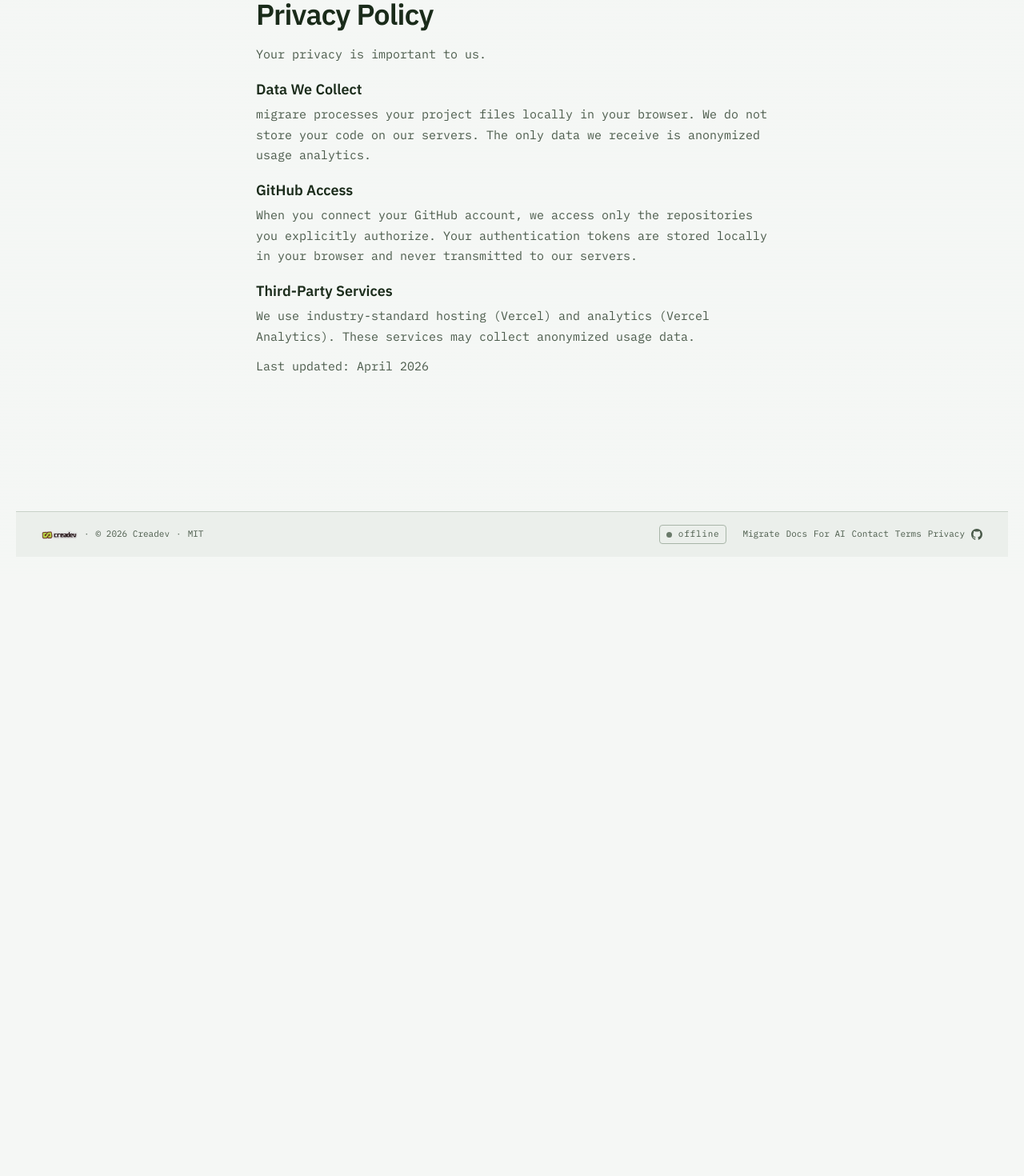
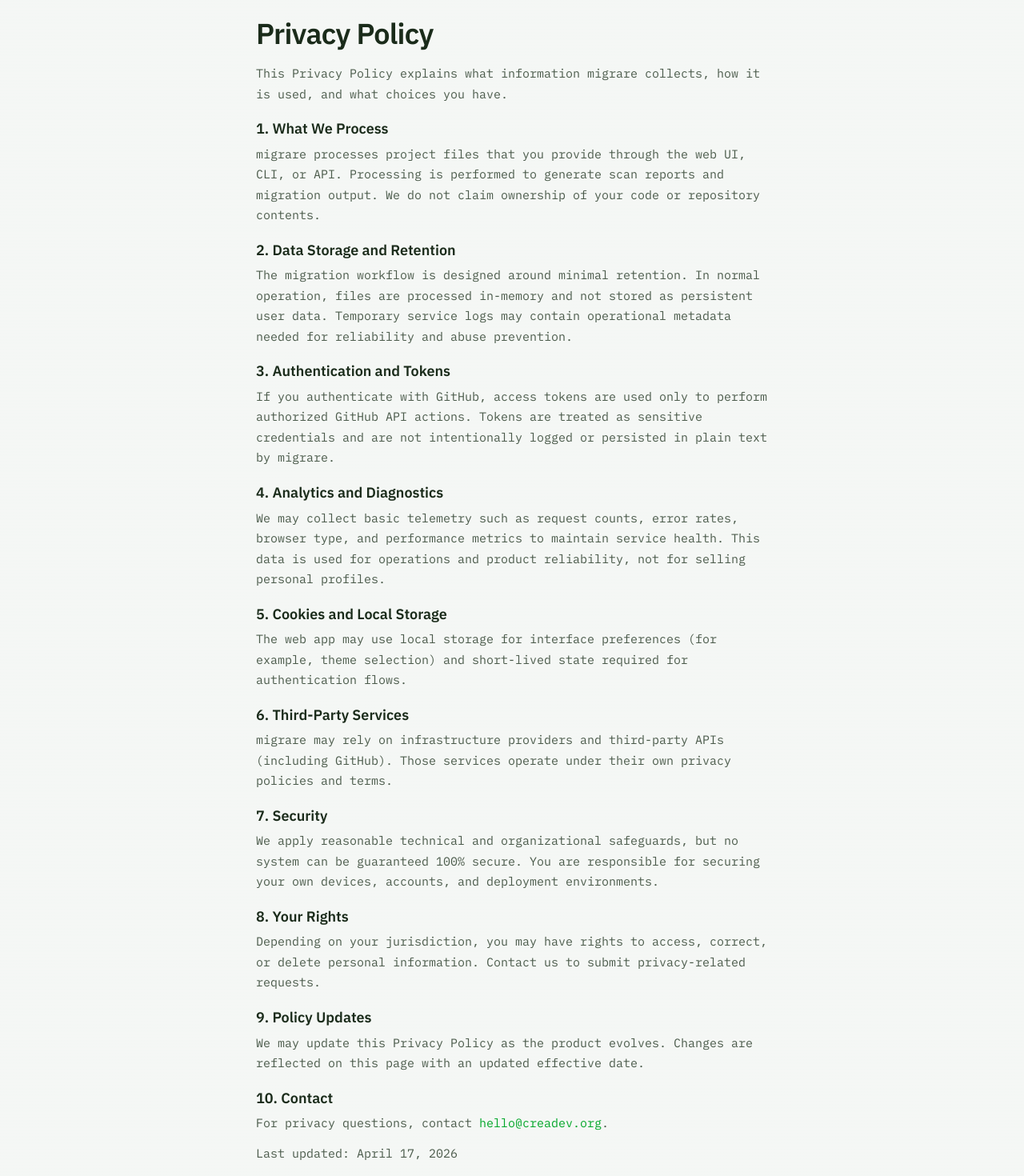
Before and after one commit to dhaupin/migrare, a React (Vite) app in the folder web/: page /privacy in a window 1280 px wide. Shown: the part 80-1550 px from the top of the page at 80% size. Before the commit the page ends 800 px from the top, so only its background shows below. Built offline with nearby package versions, Linux system fonts and the light colour scheme; no server answers.

Commit message:
Fix legal page spacing and obfuscate support email

```diff
--- /dev/null
+++ b/web/src/components/EmailLinkIsland.jsx
@@ -0,0 +1,16 @@
+import { useEffect, useState } from "react";
+
+const USER_PARTS = ["he", "llo"];
+const DOMAIN_PARTS = ["crea", "dev.org"];
+
+export default function EmailLinkIsland() {
+  const [email, setEmail] = useState("");
+
+  useEffect(() => {
+    setEmail(`${USER_PARTS.join("")}@${DOMAIN_PARTS.join("")}`);
+  }, []);
+
+  if (!email) return null;
+
+  return <a href={`mailto:${email}`}>{email}</a>;
+}
--- a/web/src/components/Footer.jsx
+++ b/web/src/components/Footer.jsx
@@ -31,7 +31,7 @@
       <div className="footer-col footer-col-left">
         <img src={LOGO} alt="migrare" className="footer-logo-img" />
         <span className="footer-sep">·</span>
-        <span className="t-dim t-xs">© {year} Creadev</span>
+        <span className="t-dim t-xs">© {year} Migrare</span>
         <span className="footer-sep">·</span>
         <a
           href="https://github.com/dhaupin/migrare/blob/main/LICENSE"
@@ -53,11 +53,17 @@
         )}
 
         <Link to="/app" className="footer-link">Migrate</Link>
+        <span className="footer-sep footer-sep-nav">·</span>
         <Link to="/docs" className="footer-link">Docs</Link>
+        <span className="footer-sep footer-sep-nav">·</span>
         <Link to="/for-ai" className="footer-link">For AI</Link>
+        <span className="footer-sep footer-sep-nav">·</span>
         <Link to="/contact" className="footer-link">Contact</Link>
+        <span className="footer-sep footer-sep-nav">·</span>
         <Link to="/terms" className="footer-link">Terms</Link>
+        <span className="footer-sep footer-sep-nav">·</span>
         <Link to="/privacy" className="footer-link">Privacy</Link>
+        <span className="footer-sep footer-sep-nav">·</span>
         <a
           href="https://github.com/dhaupin/migrare"
           target="_blank"
--- a/web/src/components/GithubIcon.jsx
+++ b/web/src/components/GithubIcon.jsx
@@ -1,8 +1,9 @@
 import { Menu, X, Sun, Moon } from "lucide-react";
 
-export default function GithubIcon() {
+export default function GithubIcon({ className = "" }) {
+  const classes = className ? `icon ${className}` : "icon";
   return (
-    <svg viewBox="0 0 24 24" className="icon" aria-hidden="true">
+    <svg viewBox="0 0 24 24" className={classes} aria-hidden="true">
       <path fill="currentColor" d="M12 0C5.374 0 0 5.373 0 12c0 5.302 3.438 9.8 8.207 11.387.599.111.793-.261.793-.577v-2.234c-3.338.726-4.033-1.416-4.033-1.416-.546-1.387-1.333-1.756-1.333-1.756-1.089-.745.083-.729.083-.729 1.205.084 1.839 1.237 1.839 1.237 1.07 1.834 2.807 1.304 3.492.997.107-.775.418-1.305.762-1.604-2.665-.305-5.467-1.334-5.467-5.931 0-1.311.469-2.381 1.236-3.221-.124-.303-.535-1.524.117-3.176 0 0 1.008-.322 3.301 1.23A11.509 11.509 0 0 1 12 5.803c1.02.005 2.047.138 3.006.404 2.291-1.552 3.297-1.23 3.297-1.23.653 1.653.242 2.874.118 3.176.77.84 1.235 1.911 1.235 3.221 0 4.609-2.807 5.624-5.479 5.921.43.372.823 1.102.823 2.222v3.293c0 .319.192.694.801.576C20.566 21.797 24 17.3 24 12c0-6.627-5.373-12-12-12z"/>
     </svg>
   );
--- a/web/src/components/Nav.jsx
+++ b/web/src/components/Nav.jsx
@@ -74,6 +74,14 @@
       </div>
 
       <div className={`nav-menu ${menuOpen ? "open" : ""}`}>
+        {serverOk !== null && (
+          <div className="nav-menu-status">
+            <span className="badge badge-status-mobile">
+              <span className={`status-dot ${serverOk ? "dot-online" : "dot-offline"}`} />
+              <span className="t-dim t-xs">{serverOk ? "api online" : "api offline"}</span>
+            </span>
+          </div>
+        )}
         {navItems.map((item) => (
           <Link key={item.href} to={item.href} className="nav-menu-item">
             {item.label}
--- a/web/src/design.css
+++ b/web/src/design.css
@@ -489,7 +489,7 @@
 /* Mobile dropdown menu */
 .nav-menu {
   position: fixed;
-  top: 48px;
+  top: var(--topbar-h);
   left: 0;
   right: 0;
   background: var(--bg-1);
@@ -527,6 +527,16 @@
   background: var(--bg-2);
   text-decoration: none;
   color: var(--text);
+}
+
+.nav-menu-status {
+  padding: var(--s2) var(--s4) var(--s1);
+}
+
+.badge-status-mobile {
+  display: inline-flex;
+  align-items: center;
+  gap: var(--s2);
 }
 
 /* Mobile-first nav: menu button visible, link row hidden */
@@ -1180,7 +1190,7 @@
 .cta-strip-actions  { display: flex; gap: var(--s3); flex-wrap: wrap; justify-content: center; }
 
 /* page layout */
-.page { flex: 1; display: flex; flex-direction: column; padding: var(--s6) var(--s5); }
+.content-page { flex: 1; display: flex; flex-direction: column; padding: var(--s8) var(--s4); }
 .page-container { max-width: 640px; margin: 0 auto; width: 100%; }
 .page-title { font-family: var(--sans); font-size: var(--t-3xl); font-weight: 700; color: var(--text); letter-spacing: -0.02em; margin-bottom: var(--s4); }
 .page-heading { font-family: var(--sans); font-size: var(--t-lg); font-weight: 600; color: var(--text); margin: var(--s5) 0 var(--s2); }
@@ -1285,7 +1295,7 @@
 @media (min-width: 480px) {
   .feature-grid { grid-template-columns: 1fr 1fr; }
   .nav { padding: 0 var(--s6); }
-  .nav-links { display: flex; }
+  .content-page { padding: var(--s10) var(--s6); }
   .hero { padding: var(--s16) var(--s6) var(--s12); }
   .section { padding: var(--s10) var(--s6); }
   .footer { padding: var(--s4) var(--s6); }
@@ -1301,6 +1311,7 @@
   .nav-links { display: flex; }
   .nav-hamburger { display: none; }
   .nav-menu { display: none; }
+  .content-page { padding: var(--s12) var(--s8); }
 
   .app-body {
     flex-direction: row;
@@ -1335,6 +1346,11 @@
   .feature-grid { grid-template-columns: repeat(auto-fit, minmax(200px, 1fr)); }
   .hero { padding: var(--s20) var(--s8) var(--s16); }
   .section { padding: var(--s12) var(--s8); }
+}
+
+.nav-menu-item .icon {
+  width: 16px;
+  height: 16px;
 }
 
 /* lg: 1024px — desktop */
--- a/web/src/pages/Contact.jsx
+++ b/web/src/pages/Contact.jsx
@@ -1,30 +1,25 @@
-import { useState, useEffect } from "react";
 import Nav from "../components/Nav";
 import Footer from "../components/Footer";
+import EmailLinkIsland from "../components/EmailLinkIsland";
 
 export default function Contact() {
-  const [email, setEmail] = useState("");
-
-  useEffect(() => {
-    // Obfuscated email - loaded via JS to avoid scraping
-    setEmail("hello@creadev.org");
-  }, []);
-
   return (
     <div className="page">
       <Nav />
+      <main className="content-page">
         <div className="page-container">
           <h1 className="page-title">Contact</h1>
           <p className="page-text">
             Have questions about migrare? We'd love to hear from you.
           </p>
           <p className="page-text">
-          {email && <a href={`mailto:${email}`}>{email}</a>}
+            <EmailLinkIsland />
           </p>
           <p className="page-text t-dim">
             We typically respond within 24-48 hours.
           </p>
         </div>
+      </main>
       <Footer />
     </div>
   );
--- a/web/src/pages/Privacy.jsx
+++ b/web/src/pages/Privacy.jsx
@@ -1,31 +1,86 @@
 import Nav from "../components/Nav";
 import Footer from "../components/Footer";
+import EmailLinkIsland from "../components/EmailLinkIsland";
 
 export default function Privacy() {
   return (
     <div className="page">
       <Nav />
+      <main className="content-page">
         <div className="page-container">
           <h1 className="page-title">Privacy Policy</h1>
           <p className="page-text">
-          Your privacy is important to us.
+            This Privacy Policy explains what information migrare collects, how it is used, and
+            what choices you have.
           </p>
-        <h2 className="page-heading">Data We Collect</h2>
+
+          <h2 className="page-heading">1. What We Process</h2>
           <p className="page-text">
-          migrare processes your project files locally in your browser. We do not store your code on our servers. The only data we receive is anonymized usage analytics.
+            migrare processes project files that you provide through the web UI, CLI, or API.
+            Processing is performed to generate scan reports and migration output. We do not claim
+            ownership of your code or repository contents.
           </p>
-        <h2 className="page-heading">GitHub Access</h2>
+
+          <h2 className="page-heading">2. Data Storage and Retention</h2>
           <p className="page-text">
-          When you connect your GitHub account, we access only the repositories you explicitly authorize. Your authentication tokens are stored locally in your browser and never transmitted to our servers.
+            The migration workflow is designed around minimal retention. In normal operation, files
+            are processed in-memory and not stored as persistent user data. Temporary service logs may
+            contain operational metadata needed for reliability and abuse prevention.
           </p>
-        <h2 className="page-heading">Third-Party Services</h2>
+
+          <h2 className="page-heading">3. Authentication and Tokens</h2>
           <p className="page-text">
-          We use industry-standard hosting (Vercel) and analytics (Vercel Analytics). These services may collect anonymized usage data.
+            If you authenticate with GitHub, access tokens are used only to perform authorized GitHub
+            API actions. Tokens are treated as sensitive credentials and are not intentionally logged
+            or persisted in plain text by migrare.
           </p>
-        <p className="page-text t-dim">
-          Last updated: April 2026
+
+          <h2 className="page-heading">4. Analytics and Diagnostics</h2>
+          <p className="page-text">
+            We may collect basic telemetry such as request counts, error rates, browser type, and
+            performance metrics to maintain service health. This data is used for operations and
+            product reliability, not for selling personal profiles.
           </p>
+
+          <h2 className="page-heading">5. Cookies and Local Storage</h2>
+          <p className="page-text">
+            The web app may use local storage for interface preferences (for example, theme selection)
+            and short-lived state required for authentication flows.
+          </p>
+
+          <h2 className="page-heading">6. Third-Party Services</h2>
+          <p className="page-text">
+            migrare may rely on infrastructure providers and third-party APIs (including GitHub).
+            Those services operate under their own privacy policies and terms.
+          </p>
+
+          <h2 className="page-heading">7. Security</h2>
+          <p className="page-text">
+            We apply reasonable technical and organizational safeguards, but no system can be guaranteed
+            100% secure. You are responsible for securing your own devices, accounts, and deployment
+            environments.
+          </p>
+
+          <h2 className="page-heading">8. Your Rights</h2>
+          <p className="page-text">
+            Depending on your jurisdiction, you may have rights to access, correct, or delete personal
+            information. Contact us to submit privacy-related requests.
+          </p>
+
+          <h2 className="page-heading">9. Policy Updates</h2>
+          <p className="page-text">
+            We may update this Privacy Policy as the product evolves. Changes are reflected on this page
+            with an updated effective date.
+          </p>
+
+          <h2 className="page-heading">10. Contact</h2>
+          <p className="page-text">
+            For privacy questions, contact <EmailLinkIsland />.
+          </p>
+
+          <p className="page-text t-dim">Last updated: April 17, 2026</p>
         </div>
+      </main>
       <Footer />
     </div>
   );
--- a/web/src/pages/Terms.jsx
+++ b/web/src/pages/Terms.jsx
@@ -1,27 +1,81 @@
 import Nav from "../components/Nav";
 import Footer from "../components/Footer";
+import EmailLinkIsland from "../components/EmailLinkIsland";
 
 export default function Terms() {
   return (
     <div className="page">
       <Nav />
+      <main className="content-page">
         <div className="page-container">
           <h1 className="page-title">Terms of Service</h1>
           <p className="page-text">
-          By using migrare, you agree to these terms.
+            These Terms of Service ("Terms") govern your use of migrare. By using the site,
+            CLI, or API, you agree to these Terms.
           </p>
-        <h2 className="page-heading">Use of Service</h2>
+
+          <h2 className="page-heading">1. Service Overview</h2>
           <p className="page-text">
-          migrare is provided as-is for migrating your own projects. You are responsible for backing up your data before using the migration tool.
+            migrare provides tooling that scans exported project files for lock-in signals and
+            applies migration transforms. The output is intended to be reviewable and reversible.
           </p>
-        <h2 className="page-heading">Limitation of Liability</h2>
+
+          <h2 className="page-heading">2. Eligibility and Acceptable Use</h2>
           <p className="page-text">
-          migrare is not responsible for any data loss or damage resulting from the use of this tool. You use it at your own risk.
+            You may use migrare only for repositories and files you own or are authorized to modify.
+            You agree not to use the service to violate any law, infringe rights, attempt unauthorized
+            access, or interfere with platform availability.
           </p>
-        <p className="page-text t-dim">
-          Last updated: April 2026
+
+          <h2 className="page-heading">3. Your Responsibilities</h2>
+          <p className="page-text">
+            You are responsible for validating migration output before deploying or committing changes.
+            You are also responsible for maintaining backups, securing your environment variables, and
+            ensuring compatibility with your own infrastructure.
           </p>
+
+          <h2 className="page-heading">4. No Warranty</h2>
+          <p className="page-text">
+            migrare is provided "as is" and "as available" without warranties of any kind, express or
+            implied, including merchantability, fitness for a particular purpose, and non-infringement.
+            We do not guarantee uninterrupted service or error-free results.
+          </p>
+
+          <h2 className="page-heading">5. Limitation of Liability</h2>
+          <p className="page-text">
+            To the maximum extent allowed by law, migrare and its maintainers are not liable for any
+            indirect, incidental, special, consequential, or punitive damages, or for loss of profits,
+            revenue, data, goodwill, or business interruption arising from use of the service.
+          </p>
+
+          <h2 className="page-heading">6. Open Source Components</h2>
+          <p className="page-text">
+            Portions of migrare are distributed under open source licenses, including MIT-licensed
+            components. Your use of those components is also subject to their respective license terms.
+          </p>
+
+          <h2 className="page-heading">7. Third-Party Platforms</h2>
+          <p className="page-text">
+            migrare may integrate with third-party services such as GitHub. Your use of those services
+            remains governed by their own terms and policies. We are not responsible for third-party
+            outages, policy changes, or account actions.
+          </p>
+
+          <h2 className="page-heading">8. Changes to These Terms</h2>
+          <p className="page-text">
+            We may update these Terms from time to time. Material updates will be reflected by a revised
+            "Last updated" date on this page. Continued use after updates means you accept the revised Terms.
+          </p>
+
+          <h2 className="page-heading">9. Contact</h2>
+          <p className="page-text">
+            For legal or support questions about these Terms, contact us at{" "}
+            <EmailLinkIsland />.
+          </p>
+
+          <p className="page-text t-dim">Last updated: April 17, 2026</p>
         </div>
+      </main>
       <Footer />
     </div>
   );
```
Lines whose indentation alone changed are shown as unchanged.
